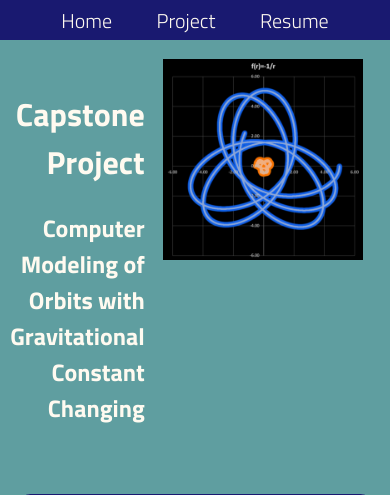
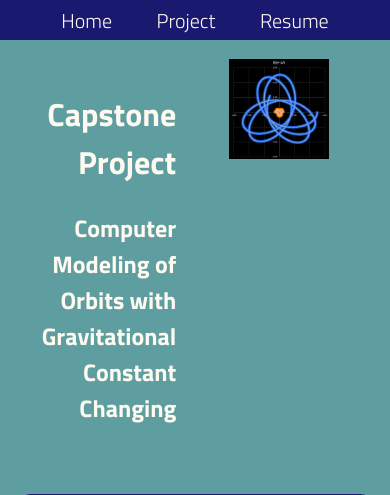
Before and after one commit to AlexanderGoose/anders_website, a Flask app: page /projects in a window 390 px wide. Shown: the top 495 px of the page. Run offline with Flask 3, Linux system fonts and the light colour scheme.

Commit message:
shrinking image on phone size

```diff
--- a/static/style.css
+++ b/static/style.css
@@ -305,5 +305,10 @@ a:hover {
         margin-right: 2%;
     }
 
+    #orbit-pic img {
+        width: 100px;
+        height: auto;
+    }
+
 
   }
```
